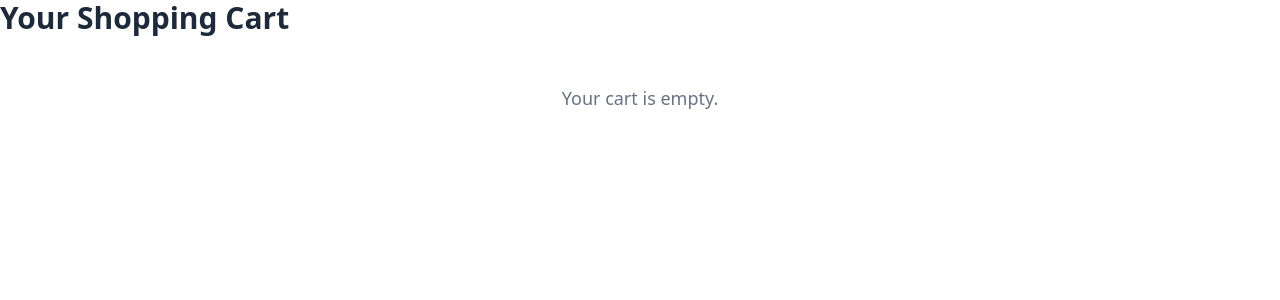
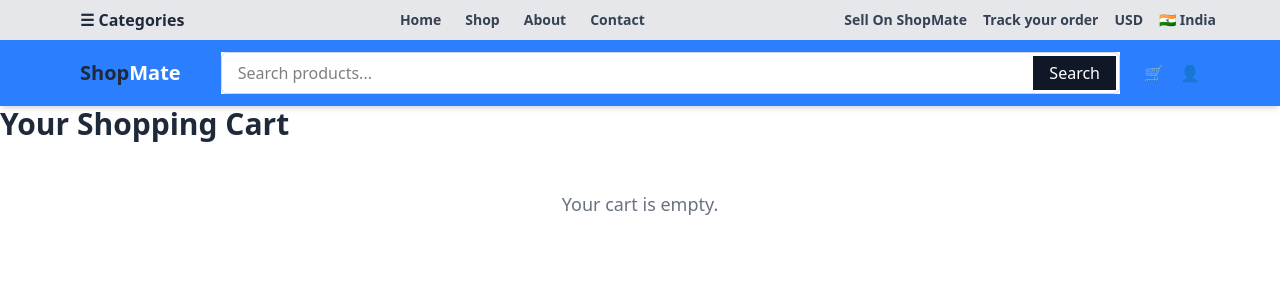
Before and after one commit to Mumbi286/ecommerce, a Django app: page /cart/cart-overview in a window 1280 px wide. Shown: the top 300 px of the page. Run offline with Django 4.2, Linux system fonts and the light colour scheme; some libraries are stand-ins or nearby versions.

Commit message:
Show live cart quantity in the navbar
- Add site header with cart icon linking to the cart overview
- Update the badge from the add-to-cart JSON response

```diff
--- a/mysite/myapp/templates/myapp/base.html
+++ b/mysite/myapp/templates/myapp/base.html
@@ -12,8 +12,116 @@
     <title>Document</title>
   </head>
   <body>
+    <!--Nav-->
+    <nav
+      class="bg-gray-200 shadow-md px-4 py-2 px-16 flex items-center justify-between"
+    >
+      <!-- Logo -->
+      <div class="flex items-center space-x-2">
+        <!-- <img
+          src="https://via.placeholder.com/40"
+          alt="Logo"
+          class="h-10 w-10"
+        /> -->
+        <span class="text-md font-semibold text-gray-800 px-4"
+          >☰ Categories</span
+        >
+      </div>
+
+      <!-- Navigation Links (Hidden on Mobile) -->
+      <div class="hidden md:flex space-x-6 font-bold text-sm">
+        <a href="#" class="text-gray-700 hover:text-blue-600">Home</a>
+        <a href="#" class="text-gray-700 hover:text-blue-600">Shop</a>
+        <a href="#" class="text-gray-700 hover:text-blue-600">About</a>
+        <a href="#" class="text-gray-700 hover:text-blue-600">Contact</a>
+      </div>
+
+      <!-- Search Bar -->
+
+      <!-- Icons -->
+      <div class="flex items-center space-x-4 font-bold text-sm">
+        <a href="#" class="text-gray-700 hover:text-blue-600"
+          >Sell On ShopMate</a
+        >
+        <a href="#" class="text-gray-700 hover:text-blue-600"
+          >Track your order</a
+        >
+        <a href="#" class="text-gray-700 hover:text-blue-600">USD</a>
+        <a href="#" class="text-gray-700 hover:text-blue-600">🇮🇳 India</a>
+      </div>
+    </nav>
+    <nav
+      class="bg-blue-500 shadow-md px-4 py-3 px-16 flex items-center justify-between"
+    >
+      <!-- Logo -->
+      <div class="flex items-center space-x-2">
+        <!-- <img
+          src="https://via.placeholder.com/40"
+          alt="Logo"
+          class="h-10 w-10"
+        /> -->
+        <span class="text-xl font-semibold text-gray-800 px-4"
+          >Shop<span class="text-white">Mate</span>
+        </span>
+      </div>
+
+      <!-- Navigation Links (Hidden on Mobile) -->
+
+      <!-- Search Bar -->
+      <div class="lg:block flex-grow mx-6 bg-white">
+        <form class="relative w-full">
+          <input
+            type="text"
+            name="item_name"
+            placeholder="Search products..."
+            class="w-full px-4 py-2 pr-20 rounded-md border border-gray-300 focus:outline-none focus:ring-2 focus:ring-blue-400"
+          />
+          <button
+            type="submit"
+            class="absolute right-1 top-1 bottom-1 px-4 bg-gray-900 text-white hover:bg-gray-700"
+          >
+            Search
+          </button>
+        </form>
+      </div>
+
+      <!-- Icons -->
+      <div class="flex items-center space-x-4">
+        <!-- Search Icon for Mobile -->
+        <button class="md:hidden text-gray-600 hover:text-blue-600">🔍</button>
+
+        <!-- Cart -->
+        <a href="{% url 'cart-overview' %}" class="relative">
+          🛒
+          <span
+            id="cart-qty"
+            class="absolute -top-2 -right-2 text-xs bg-red-500 text-white rounded-full px-1"
+          >
+            {% with qty_amount=cart|length %}
+            <!-- comment -->
+            {% if qty_amount > 0 %}
+            <!--  -->
+            {{qty_amount}}
+            <!-- comment -->
+            {% else %}
+            <!-- comment -->
+            {% endif %}
+            <!-- comment -->
+            {% endwith %}
+          </span>
+        </a>
+
+        <!-- User -->
+        <a href="#" class="text-gray-600 hover:text-blue-600">👤</a>
+
+        <!-- Hamburger Menu (Mobile) -->
+        <button class="md:hidden text-gray-600 hover:text-blue-600">☰</button>
+      </div>
+    </nav>
+    <!--Nav-->
     {% block body %}
-    <!-- Comment -->
-    {% endblock%}
+    <!--Comment-->
+
+    {% endblock %}
   </body>
 </html>
--- a/mysite/myapp/templates/myapp/detail.html
+++ b/mysite/myapp/templates/myapp/detail.html
@@ -61,6 +61,10 @@
         product_id: $("#atc").val(),
         product_quantity: $("#select option:selected").text(),
       },
+      success: function (json) {
+        console.log(json);
+        document.getElementById("cart-qty").textContent = json.qty
+      },
     });
   });
 </script>
```
